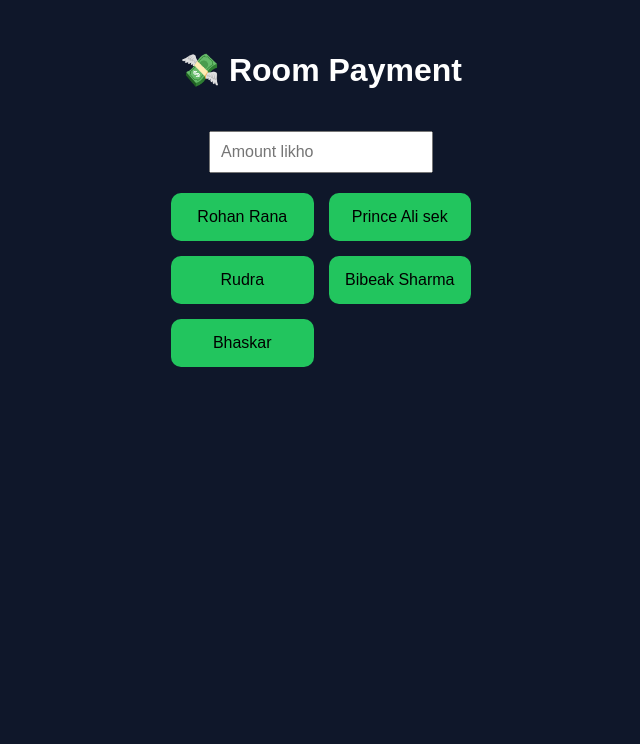
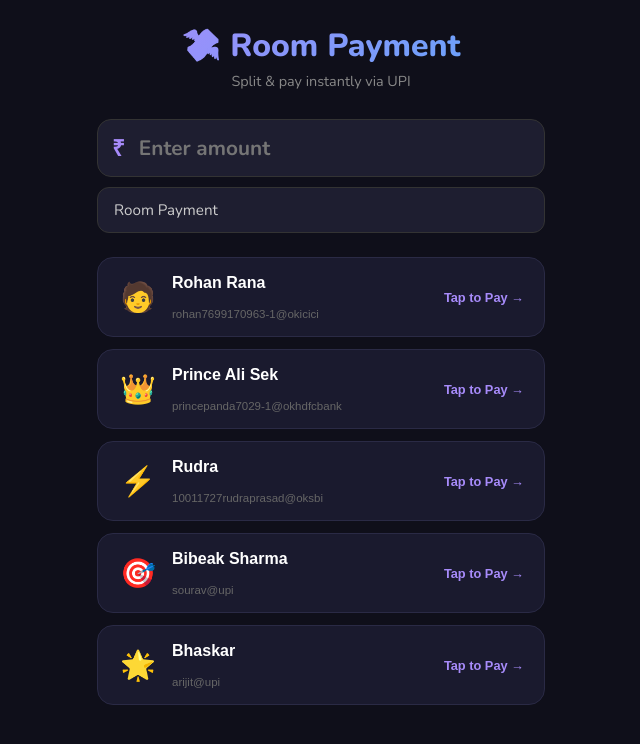
Before and after one commit to rudra760/qr-room-pay, a React (Create React App) app: page / in a window 1280 px wide. Shown: the top 744 px of the page, without its empty margins (319-959 px from the left). Built offline with nearby package versions, Linux system fonts and the light colour scheme.

Commit message:
Add UPI payment integration with QR code support

```diff
--- a/package.json
+++ b/package.json
@@ -7,9 +7,10 @@
     "@testing-library/jest-dom": "^6.9.1",
     "@testing-library/react": "^16.3.2",
     "@testing-library/user-event": "^13.5.0",
+    "qrcode": "^1.5.4",
     "react": "^19.2.5",
     "react-dom": "^19.2.5",
-    "react-scripts": "5.0.1",
+    "react-scripts": "^5.0.1",
     "web-vitals": "^2.1.4"
   },
   "scripts": {
--- a/src/App.css
+++ b/src/App.css
@@ -1,38 +1,298 @@
+@import url('https://fonts.googleapis.com/css2?family=Nunito:wght@400;600;700;800&display=swap');
+
+* {
+  box-sizing: border-box;
+  margin: 0;
+  padding: 0;
+}
+
 body {
-  font-family: Arial;
-  background: #0f172a;
-  color: white;
+  background: #0f0f1a;
+  font-family: 'Nunito', sans-serif;
+  color: #fff;
+  min-height: 100vh;
+}
+
+.container {
+  max-width: 480px;
+  margin: 0 auto;
+  padding: 24px 16px 40px;
+}
+
+/* Header */
+.header {
+  text-align: center;
+  margin-bottom: 28px;
+}
+
+.header h1 {
+  font-size: 2rem;
+  font-weight: 800;
+  background: linear-gradient(135deg, #a78bfa, #60a5fa);
+  -webkit-background-clip: text;
+  -webkit-text-fill-color: transparent;
+}
+
+.subtitle {
+  color: #888;
+  font-size: 0.9rem;
+  margin-top: 4px;
+}
+
+/* Input */
+.input-section {
+  margin-bottom: 24px;
+  display: flex;
+  flex-direction: column;
+  gap: 10px;
+}
+
+.input-group {
+  display: flex;
+  align-items: center;
+  background: #1e1e30;
+  border: 1.5px solid #333;
+  border-radius: 14px;
+  overflow: hidden;
+  transition: border-color 0.2s;
+}
+
+.input-group:focus-within {
+  border-color: #a78bfa;
+}
+
+.rupee {
+  padding: 0 14px;
+  font-size: 1.4rem;
+  color: #a78bfa;
+  font-weight: 700;
+}
+
+.input-group input {
+  flex: 1;
+  background: transparent;
+  border: none;
+  outline: none;
+  color: #fff;
+  font-size: 1.3rem;
+  font-family: 'Nunito', sans-serif;
+  font-weight: 700;
+  padding: 14px 14px 14px 0;
+}
+
+.note-input {
+  background: #1e1e30;
+  border: 1.5px solid #333;
+  border-radius: 12px;
+  padding: 12px 16px;
+  color: #ccc;
+  font-size: 0.95rem;
+  font-family: 'Nunito', sans-serif;
+  outline: none;
+  transition: border-color 0.2s;
+}
+
+.note-input:focus {
+  border-color: #a78bfa;
+}
+
+/* User Cards */
+.grid {
+  display: flex;
+  flex-direction: column;
+  gap: 12px;
+}
+
+.user-card {
+  background: #1a1a2e;
+  border: 1.5px solid #2a2a45;
+  border-radius: 16px;
+  padding: 16px 20px;
+  display: flex;
+  align-items: center;
+  gap: 14px;
+  cursor: pointer;
+  transition: all 0.2s;
+  text-align: left;
+}
+
+.user-card:hover {
+  border-color: #a78bfa;
+  background: #22223a;
+  transform: translateY(-1px);
+  box-shadow: 0 6px 20px rgba(167, 139, 250, 0.15);
+}
+
+.user-emoji {
+  font-size: 1.8rem;
+  min-width: 40px;
   text-align: center;
 }
 
-.container {
-  padding: 30px;
+.user-name {
+  font-size: 1rem;
+  font-weight: 700;
+  color: #fff;
+  flex: 1;
 }
 
-input {
-  padding: 10px;
-  margin: 20px;
-  width: 200px;
-  font-size: 16px;
+.user-upi {
+  font-size: 0.72rem;
+  color: #666;
+  display: block;
+  margin-top: 2px;
 }
 
-.grid {
-  display: grid;
-  grid-template-columns: repeat(2, 1fr);
-  gap: 15px;
-  max-width: 300px;
-  margin: auto;
+.user-card {
+  flex-wrap: wrap;
 }
 
-button {
-  padding: 15px;
-  font-size: 16px;
-  background: #22c55e;
-  border: none;
-  border-radius: 10px;
-  cursor: pointer;
+.user-card > * {
+  pointer-events: none;
 }
 
-button:hover {
-  background: #16a34a;
+.user-card {
+  display: grid;
+  grid-template-columns: 40px 1fr auto;
+  grid-template-rows: auto auto;
+  align-items: center;
 }
+
+.user-emoji { grid-row: 1 / 3; }
+.user-name { grid-column: 2; grid-row: 1; }
+.user-upi { grid-column: 2; grid-row: 2; font-size: 0.72rem; color: #666; }
+.pay-label {
+  grid-column: 3;
+  grid-row: 1 / 3;
+  font-size: 0.8rem;
+  color: #a78bfa;
+  font-weight: 600;
+  white-space: nowrap;
+}
+
+/* Modal */
+.modal-overlay {
+  position: fixed;
+  inset: 0;
+  background: rgba(0, 0, 0, 0.75);
+  display: flex;
+  align-items: flex-end;
+  justify-content: center;
+  z-index: 999;
+  backdrop-filter: blur(4px);
+}
+
+.modal {
+  background: #1a1a2e;
+  border-radius: 24px 24px 0 0;
+  padding: 28px 24px 36px;
+  width: 100%;
+  max-width: 480px;
+  position: relative;
+  animation: slideUp 0.3s ease;
+}
+
+@keyframes slideUp {
+  from { transform: translateY(100%); opacity: 0; }
+  to { transform: translateY(0); opacity: 1; }
+}
+
+.close-btn {
+  position: absolute;
+  top: 16px;
+  right: 20px;
+  background: #2a2a45;
+  border: none;
+  color: #aaa;
+  font-size: 1rem;
+  width: 32px;
+  height: 32px;
+  border-radius: 50%;
+  cursor: pointer;
+  display: flex;
+  align-items: center;
+  justify-content: center;
+}
+
+.modal h2 {
+  font-size: 1.4rem;
+  font-weight: 800;
+  margin-bottom: 4px;
+}
+
+.modal-amount {
+  font-size: 2.2rem;
+  font-weight: 800;
+  background: linear-gradient(135deg, #a78bfa, #60a5fa);
+  -webkit-background-clip: text;
+  -webkit-text-fill-color: transparent;
+  margin: 6px 0 2px;
+}
+
+.modal-upi {
+  font-size: 0.8rem;
+  color: #666;
+  margin-bottom: 20px;
+}
+
+/* QR Code */
+.qr-section {
+  text-align: center;
+  margin-bottom: 16px;
+}
+
+.qr-label {
+  font-size: 0.85rem;
+  color: #888;
+  margin-bottom: 10px;
+}
+
+.qr-image {
+  width: 180px;
+  height: 180px;
+  border-radius: 12px;
+  border: 3px solid #a78bfa;
+  padding: 4px;
+  background: white;
+}
+
+.or-label {
+  text-align: center;
+  color: #555;
+  font-size: 0.85rem;
+  margin: 14px 0 12px;
+}
+
+/* App buttons */
+.app-grid {
+  display: grid;
+  grid-template-columns: repeat(3, 1fr);
+  gap: 8px;
+}
+
+.app-btn {
+  background: #22223a;
+  border: 1.5px solid #2a2a45;
+  border-radius: 12px;
+  padding: 10px 6px;
+  color: #ddd;
+  cursor: pointer;
+  display: flex;
+  flex-direction: column;
+  align-items: center;
+  gap: 4px;
+  font-size: 0.75rem;
+  font-family: 'Nunito', sans-serif;
+  font-weight: 600;
+  transition: all 0.2s;
+}
+
+.app-btn span:first-child {
+  font-size: 1.4rem;
+}
+
+.app-btn:hover {
+  border-color: #a78bfa;
+  background: #2a2a45;
+  color: #fff;
+}
--- a/src/App.js
+++ b/src/App.js
@@ -1,45 +1,143 @@
-import React, { useState } from "react";
+import React, { useState, useRef } from "react";
+import QRCode from "qrcode";
 import "./App.css";
 
 const users = [
-  { name: "Rohan Rana", upi: "rohan7699170963-1@okicici" },
-  { name: "Prince Ali sek ", upi: "princepanda7029-1@okhdfcbank" },
-  { name: "Rudra", upi: "10011727rudraprasad@oksbi" },
-  { name: "Bibeak Sharma", upi: "sourav@upi" },
-  { name: "Bhaskar", upi: "arijit@upi" }
+  { name: "Rohan Rana", upi: "rohan7699170963-1@okicici", emoji: "🧑" },
+  { name: "Prince Ali Sek", upi: "princepanda7029-1@okhdfcbank", emoji: "👑" },
+  { name: "Rudra", upi: "10011727rudraprasad@oksbi", emoji: "⚡" },
+  { name: "Bibeak Sharma", upi: "sourav@upi", emoji: "🎯" },
+  { name: "Bhaskar", upi: "arijit@upi", emoji: "🌟" },
 ];
+
+// UPI apps with their deep link schemes
+const UPI_APPS = [
+  { name: "WhatsApp Pay", scheme: "whatsapp://pay", icon: "💬" },
+  { name: "Google Pay", scheme: "tez://upi/pay", icon: "🔵" },
+  { name: "PhonePe", scheme: "phonepe://pay", icon: "💜" },
+  { name: "Paytm", scheme: "paytmmp://pay", icon: "🔷" },
+  { name: "BHIM", scheme: "upi://pay", icon: "🇮🇳" },
+  { name: "Any UPI App", scheme: "upi://pay", icon: "📱" },
+];
+
+function buildUPIUrl(scheme, upi, name, amount, note = "RoomPayment") {
+  const base = scheme.includes("whatsapp")
+    ? `upi://pay`
+    : scheme;
+  return `${base}?pa=${encodeURIComponent(upi)}&pn=${encodeURIComponent(name)}&am=${amount}&cu=INR&tn=${encodeURIComponent(note)}`;
+}
 
 function App() {
   const [amount, setAmount] = useState("");
+  const [selectedUser, setSelectedUser] = useState(null);
+  const [qrDataUrl, setQrDataUrl] = useState(null);
+  const [showModal, setShowModal] = useState(false);
+  const [note, setNote] = useState("Room Payment");
+  const canvasRef = useRef();
 
-  const pay = (upi, name) => {
-  if (!amount) {
-    alert("Amount dao age");
+  const openPayModal = (user) => {
+    if (!amount || isNaN(amount) || Number(amount) <= 0) {
+      alert("Please enter a valid amount first!");
       return;
     }
+    setSelectedUser(user);
+    generateQR(user);
+    setShowModal(true);
+  };
 
-  const url = `upi://pay?pa=${upi}&pn=${name}&am=${amount}&cu=INR&tn=RoomPayment`;
+  const generateQR = async (user) => {
+    const upiUrl = buildUPIUrl("upi://pay", user.upi, user.name, amount, note);
+    try {
+      const dataUrl = await QRCode.toDataURL(upiUrl, {
+        width: 240,
+        margin: 2,
+        color: { dark: "#1a1a2e", light: "#ffffff" },
+      });
+      setQrDataUrl(dataUrl);
+    } catch (err) {
+      console.error("QR generation failed", err);
+    }
+  };
+
+  const payViaApp = (app) => {
+    if (!selectedUser) return;
+    const url = buildUPIUrl(app.scheme, selectedUser.upi, selectedUser.name, amount, note);
     window.location.href = url;
+  };
+
+  const closeModal = () => {
+    setShowModal(false);
+    setSelectedUser(null);
+    setQrDataUrl(null);
   };
 
   return (
     <div className="container">
+      <div className="header">
         <h1>💸 Room Payment</h1>
+        <p className="subtitle">Split & pay instantly via UPI</p>
+      </div>
 
+      <div className="input-section">
+        <div className="input-group">
+          <span className="rupee">₹</span>
           <input
             type="number"
-        placeholder="Amount likho"
+            placeholder="Enter amount"
             value={amount}
             onChange={(e) => setAmount(e.target.value)}
           />
+        </div>
+        <input
+          type="text"
+          className="note-input"
+          placeholder="Note (optional)"
+          value={note}
+          onChange={(e) => setNote(e.target.value)}
+        />
+      </div>
 
       <div className="grid">
         {users.map((user, index) => (
-          <button key={index} onClick={() => pay(user.upi, user.name)}>
-            {user.name}
+          <button key={index} className="user-card" onClick={() => openPayModal(user)}>
+            <span className="user-emoji">{user.emoji}</span>
+            <span className="user-name">{user.name}</span>
+            <span className="user-upi">{user.upi}</span>
+            <span className="pay-label">Tap to Pay →</span>
           </button>
         ))}
       </div>
+
+      {/* Payment Modal */}
+      {showModal && selectedUser && (
+        <div className="modal-overlay" onClick={closeModal}>
+          <div className="modal" onClick={(e) => e.stopPropagation()}>
+            <button className="close-btn" onClick={closeModal}>✕</button>
+            <h2>Pay {selectedUser.name}</h2>
+            <p className="modal-amount">₹{amount}</p>
+            <p className="modal-upi">{selectedUser.upi}</p>
+
+            {/* QR Code */}
+            {qrDataUrl && (
+              <div className="qr-section">
+                <p className="qr-label">📷 Scan with any UPI app</p>
+                <img src={qrDataUrl} alt="UPI QR Code" className="qr-image" />
+              </div>
+            )}
+
+            {/* App buttons */}
+            <p className="or-label">— or open directly in —</p>
+            <div className="app-grid">
+              {UPI_APPS.map((app, i) => (
+                <button key={i} className="app-btn" onClick={() => payViaApp(app)}>
+                  <span>{app.icon}</span>
+                  <span>{app.name}</span>
+                </button>
+              ))}
+            </div>
+          </div>
+        </div>
+      )}
     </div>
   );
 }
```
Also changed, not shown: 1 other file (tests, documents, lock files or other folders). Lines whose indentation alone changed are shown as unchanged.
